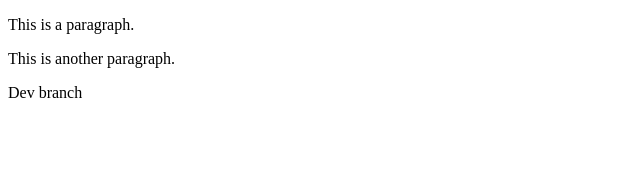
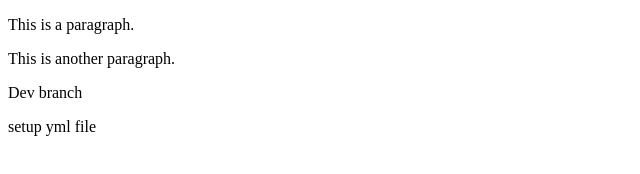
Before and after one commit to CodingRaghav/CICD2, a plain HTML site: page index.html in a window 1280 px wide. Shown: the whole page, without its empty margins (0-640 px from the left). Drawn offline with Linux system fonts and the light colour scheme.

Commit message:
Update index.html

```diff
--- a/index.html
+++ b/index.html
@@ -5,6 +5,7 @@
 <p>This is a paragraph.</p>
 <p>This is another paragraph.</p>
 <p>Dev branch</p>
+<p>setup yml file</p>
 
 </body>
 </html>
```
